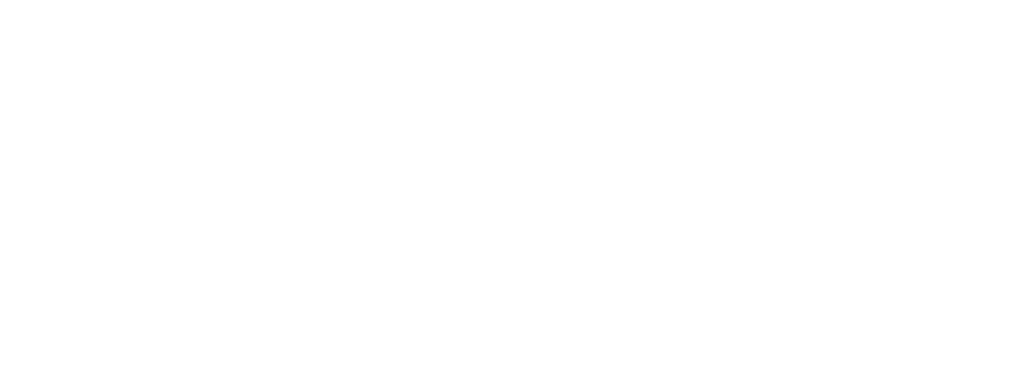
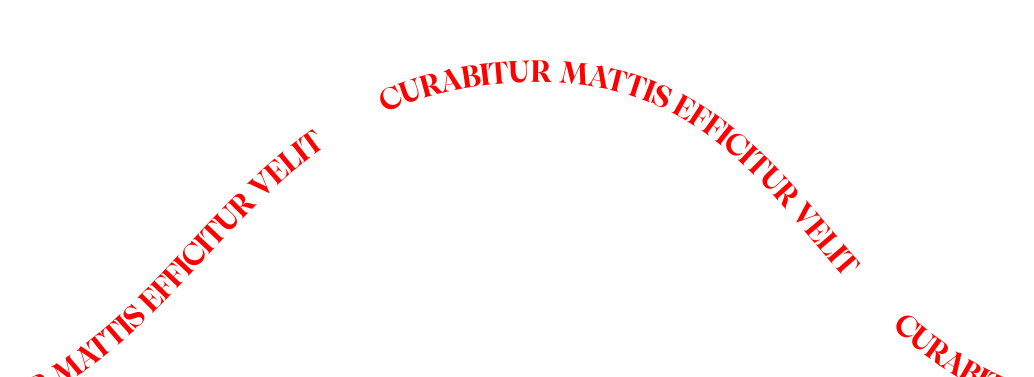
Before and after one commit to AntonisSykoutris/sykoutris-portfolio, a Next.js app: page / in a window 1280 px wide. Shown: the part 2423-2800 px from the top of the page, without its empty margins (110-1144 px from the left). Before the commit the page ends 2400 px from the top, so only its background shows below. Built offline with nearby package versions, Linux system fonts and the light colour scheme.

Commit message:
Added footer

```diff
--- a/src/app/layout.tsx
+++ b/src/app/layout.tsx
@@ -2,6 +2,7 @@
 import './globals.css';
 import SmoothScroll from '@/components/General/SmoothScroll';
 import Navbar from '@/components/Navbar/Navbar';
+import Footer from '@/components/Footer/Footer';
 
 // export const metadata: Metadata = {
 //   openGraph: {
@@ -36,6 +37,7 @@
         <SmoothScroll>
           <Navbar />
           <main className='flex flex-col items-center'>{children}</main>
+          <Footer />
         </SmoothScroll>
       </body>
     </html>
--- /dev/null
+++ b/src/components/Footer/Footer.tsx
@@ -0,0 +1,76 @@
+'use client';
+
+import React, { useEffect, useRef } from 'react';
+import { LuInstagram } from 'react-icons/lu';
+import { useScroll, useTransform, motion, MotionValue } from 'framer-motion';
+
+export default function Footer() {
+  const container = useRef(null);
+  const paths = useRef<(SVGTextPathElement | null)[]>([]); // Make ref nullable
+  const { scrollYProgress } = useScroll({
+    target: container,
+    offset: ['start end', 'end end']
+  });
+
+  useEffect(() => {
+    scrollYProgress.on('change', e => {
+      paths.current.forEach((path, i) => {
+        if (path) path.setAttribute('startOffset', -40 + i * 40 + e * 40 + '%');
+      });
+    });
+  }, []);
+
+  return (
+    <div ref={container}>
+      <svg className='mb-40 w-full' viewBox='0 0 250 90'>
+        <path
+          fill='none'
+          id='curve'
+          d='m0,88.5c61.37,0,61.5-68,126.5-68,58,0,51,68,123,68'
+        />
+        <text className='text-[6px] uppercase' style={{ fill: 'red' }}>
+          {[...Array(3)].map((_, i) => {
+            return (
+              <textPath
+                key={i}
+                ref={ref => (paths.current[i] = ref)}
+                startOffset={i * 40 + '%'}
+                href='#curve'
+              >
+                Curabitur mattis efficitur velit
+              </textPath>
+            );
+          })}
+        </text>
+      </svg>
+      <Logos scrollYProgress={scrollYProgress} />
+    </div>
+  );
+}
+
+const Logos = ({
+  scrollYProgress
+}: {
+  scrollYProgress: MotionValue<number>;
+}) => {
+  const y = useTransform(scrollYProgress, [0, 1], [-700, 0]);
+  return (
+    <div className='h-[250px] overflow-hidden bg-black'>
+      <motion.div
+        style={{ y }}
+        className='flex h-full items-center justify-center gap-10 bg-black p-10'
+      >
+        {[...Array(5)].map((_, i) => {
+          return (
+            // <img
+            //   key={`img_${i}`}
+            //
+            //   src={`/medias/${i + 1}.jpg`}
+            // />
+            <LuInstagram key={`img_${i}`} className=' h-20 w-20  text-white ' />
+          );
+        })}
+      </motion.div>
+    </div>
+  );
+};
```
